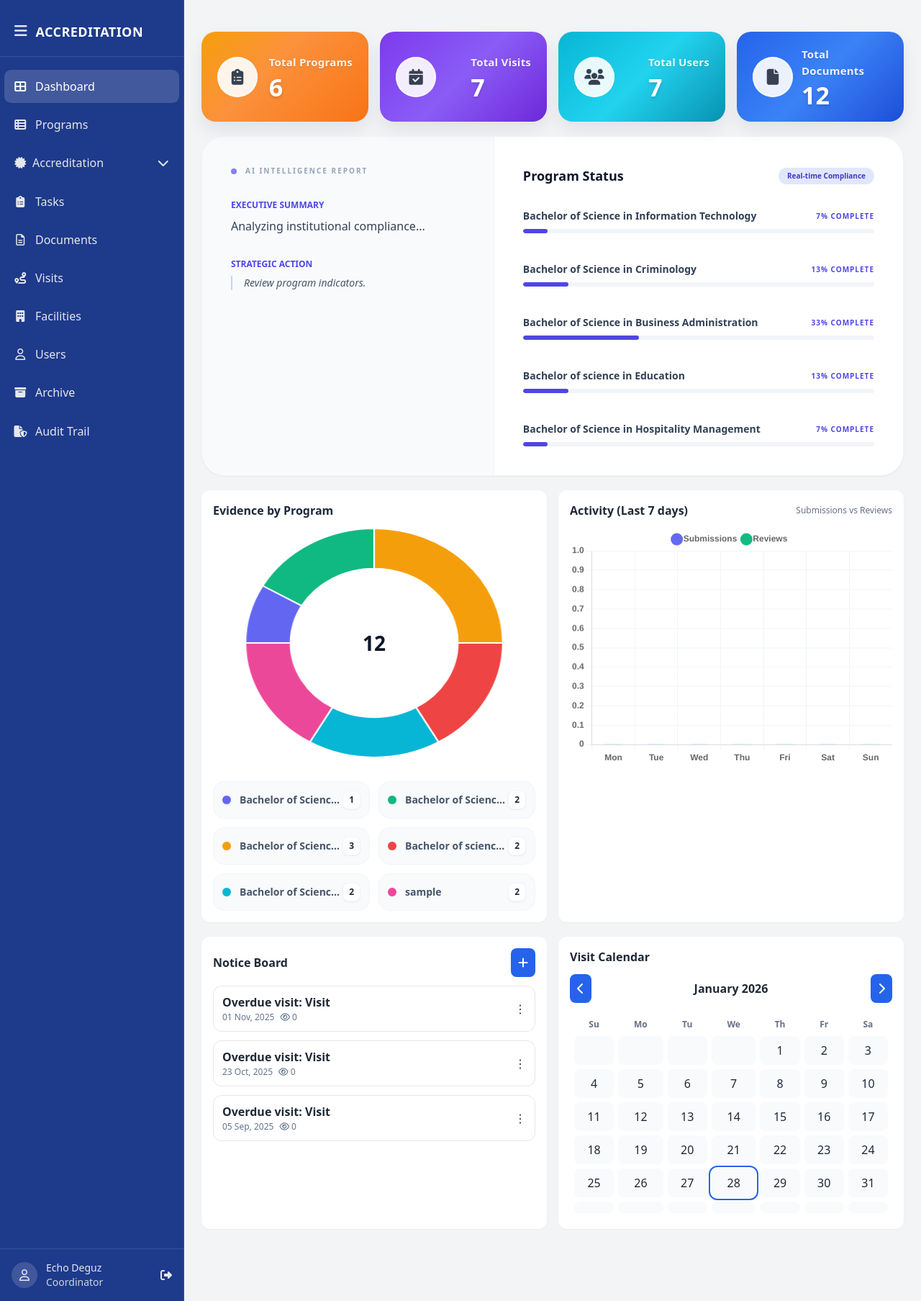
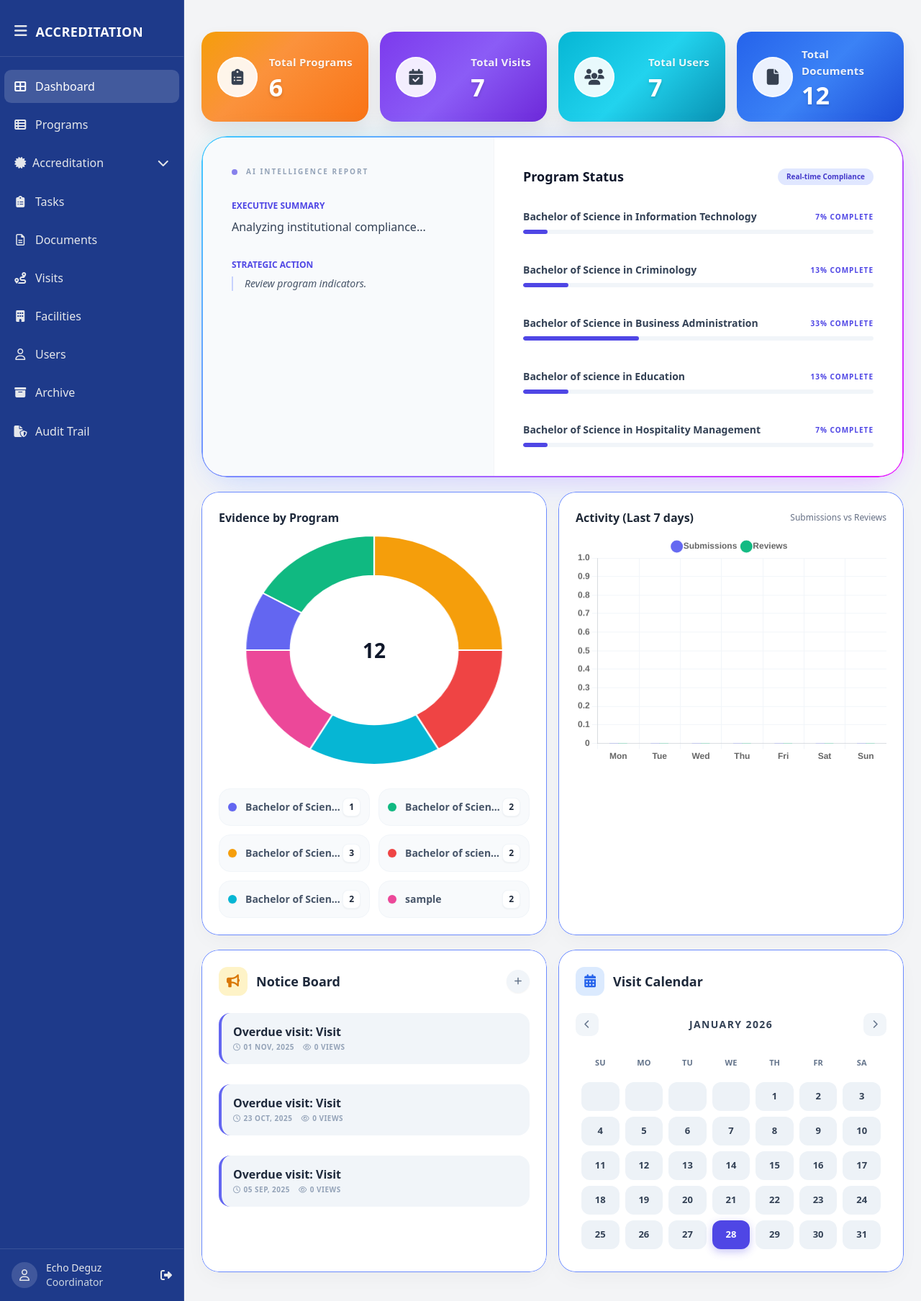
Before and after one commit to ejjays/ams, a PHP site: page /PHP/dashboard.php in a window 1280 px wide. Shown: the whole page at 72% size. Run offline with PHP 8.4, Linux system fonts and the light colour scheme; a user stored in the database is signed in; data comes from the database, SQL or seed files in the repository; data that the repository does not hold is empty; some libraries are stand-ins or nearby versions.

Commit message:
UI: Premium polish for Notice Board, Calendar, and consistent dashboard card outlines

```diff
--- a/PHP/dashboard.php
+++ b/PHP/dashboard.php
@@ -61,7 +61,8 @@ function active($page, $current)
 
   <!-- AI Driven Analytics Section -->
   <section class="section">
-    <div class="bg-white rounded-[2rem] shadow-sm border border-gray-100 overflow-hidden">
+    <div class="ai-aura-container shadow-2xl shadow-indigo-100">
+      <div class="ai-aura-inner bg-white overflow-hidden">
         <div class="grid grid-cols-1 lg:grid-cols-12">
           <!-- AI Narrative Column -->
           <div class="lg:col-span-5 bg-slate-50 p-8 lg:p-10 border-r border-gray-100">
@@ -117,6 +118,7 @@ function active($page, $current)
           </div>
         </div>
       </div>
+    </div>
   </section>
 
   <section class="grid-2 section">
@@ -138,16 +140,29 @@ function active($page, $current)
   </section>
 
   <section class="grid-2 section">
+    <div class="card overflow-hidden">
+      <div class="flex items-center justify-between mb-6">
+        <div class="flex items-center gap-3">
+          <div class="w-10 h-10 rounded-xl bg-amber-100 flex items-center justify-center text-amber-600">
+            <i class="fa-solid fa-bullhorn text-lg"></i>
+          </div>
+          <h3 class="text-lg font-bold text-slate-800">Notice Board</h3>
+        </div>
+        <button id="addNoticeBtn" class="w-8 h-8 rounded-full bg-slate-100 hover:bg-indigo-600 hover:text-white transition-all text-slate-500 flex items-center justify-center shadow-sm">
+          <i class="fa-solid fa-plus text-xs"></i>
+        </button>
+      </div>
+      <ul class="notice-list space-y-4" id="noticeList"></ul>
+    </div>
+
     <div class="card">
-      <div class="card-title">
-        Notice Board
-        <button id="addNoticeBtn" class="btn-primary"><i class="fa-solid fa-plus"></i></button>
+      <div class="flex items-center gap-3 mb-6">
+        <div class="w-10 h-10 rounded-xl bg-blue-100 flex items-center justify-center text-blue-600">
+          <i class="fa-solid fa-calendar-days text-lg"></i>
         </div>
-      <ul class="notice-list" id="noticeList"></ul>
+        <h3 class="text-lg font-bold text-slate-800">Visit Calendar</h3>
       </div>
-    <div class="card">
-      <div class="card-title">Visit Calendar</div>
-      <div id="calendar" class="calendar"></div>
+      <div id="calendar" class="calendar-premium"></div>
     </div>
   </section>
 </main>
--- a/app/css/dashboard.v2.css
+++ b/app/css/dashboard.v2.css
@@ -196,7 +196,7 @@ body{font-family: var(--app-font);}
     opacity: 0;
     visibility: hidden;
     transition: all 0.3s cubic-bezier(0.4, 0, 0.2, 1);
-    z-index: 100;
+    z-index: 1000; /* Ensure it stays above everything */
     box-shadow: 0 10px 15px -3px rgba(0, 0, 0, 0.1);
 }
 
@@ -204,6 +204,221 @@ body{font-family: var(--app-font);}
     opacity: 1;
     visibility: visible;
     transform: translateX(-50%) translateY(0);
+}
+
+/* PREMIUM NOTICE BOARD */
+.notice-item-modern {
+    background: #f1f5f9;
+    border-radius: 16px;
+    padding: 16px;
+    border-left: 4px solid #6366f1;
+    transition: all 0.3s ease;
+    animation: fadeIn 0.4s ease-out forwards;
+}
+
+@keyframes fadeIn {
+    from { opacity: 0; transform: translateY(5px); }
+    to { opacity: 1; transform: translateY(0); }
+}
+
+.notice-item-modern:hover {
+    background: #e2e8f0;
+    transform: translateX(5px);
+    box-shadow: 0 4px 15px rgba(0, 0, 0, 0.05);
+}
+
+/* PREMIUM CALENDAR */
+.calendar-premium table {
+    width: 100%;
+    border-spacing: 8px;
+    border-collapse: separate;
+}
+
+.calendar-premium th {
+    font-size: 11px;
+    text-transform: uppercase;
+    color: #64748b;
+    padding-bottom: 10px;
+    font-weight: 800;
+}
+
+.calendar-premium td {
+    height: 40px;
+    width: 40px;
+    text-align: center;
+    border-radius: 12px;
+    font-size: 13px;
+    font-weight: 700;
+    color: #334155;
+    cursor: default;
+    transition: all 0.2s ease;
+    background: #edf2f7; /* Perfect balanced grey */
+    border: 2px solid transparent;
+}
+
+.calendar-premium td:hover:not(:empty) {
+    background: #f1f5f9;
+    border-color: #cbd5e1;
+    transform: translateY(-2px);
+}
+
+.calendar-premium td.event {
+    background: #e0e7ff;
+    color: #4f46e5;
+    position: relative;
+}
+
+.calendar-premium td.event::after {
+    content: '';
+    position: absolute;
+    bottom: 4px;
+    left: 50%;
+    transform: translateX(-50%);
+    width: 4px;
+    height: 4px;
+    background: #4f46e5;
+    border-radius: 50%;
+}
+
+.calendar-premium td.today {
+    background: #4f46e5;
+    color: #ffffff;
+    box-shadow: 0 4px 12px rgba(79, 70, 229, 0.3);
+}
+
+.calendar-premium .cal-header {
+    display: flex;
+    align-items: center;
+    justify-content: space-between;
+    margin-bottom: 20px;
+}
+
+.calendar-premium .cal-btn {
+    width: 32px;
+    height: 32px;
+    border-radius: 10px;
+    background: #f1f5f9;
+    display: flex;
+    align-items: center;
+    justify-content: center;
+    color: #64748b;
+    border: none;
+    cursor: pointer;
+    transition: all 0.2s;
+}
+
+.calendar-premium .cal-btn:hover {
+    background: #e2e8f0;
+    color: #1e293b;
+}
+
+/* --- AI AURA PREMIUM ANIMATION --- */
+/* --- AI AURA PREMIUM ANIMATION (V3 - NEON GRADIENT) --- */
+.ai-aura-container {
+    position: relative;
+    padding: 2px; /* Thinner sophisticated border */
+    border-radius: 2.2rem;
+    z-index: 1;
+    background: transparent;
+}
+
+/* THE NEON BORDER (BEFORE) */
+.ai-aura-container::before {
+    content: "";
+    position: absolute;
+    inset: 0;
+    padding: 2px;
+    border-radius: 2.2rem;
+    background: linear-gradient(-45deg, #e81cff 0%, #40c9ff 100%);
+    -webkit-mask:
+        linear-gradient(#fff 0 0) content-box,
+        linear-gradient(#fff 0 0);
+    -webkit-mask-composite: xor;
+    mask-composite: exclude;
+    pointer-events: none;
+    z-index: 2;
+}
+
+/* THE NEON GLOW (AFTER) */
+.ai-aura-container::after {
+    content: "";
+    z-index: -1;
+    position: absolute;
+    inset: 0;
+    background: linear-gradient(-45deg, #fc00ff 0%, #00dbde 100%);
+    transform: translate3d(0, 0, 0) scale(0.98);
+    filter: blur(20px);
+    opacity: 0.3;
+    border-radius: 2.2rem;
+    animation: aura-glow-pulse 4s ease-in-out infinite alternate;
+}
+
+@keyframes aura-glow-pulse {
+    from { opacity: 0.2; transform: scale(0.96); }
+    to { opacity: 0.4; transform: scale(1.01); }
+}
+
+.ai-aura-inner {
+    position: relative;
+    z-index: 1;
+    background: white;
+    border-radius: 2rem;
+}
+
+/* PURE SOLID PURPLE BORDER FOR DASHBOARD CARDS */
+main.content .card,
+.grid-2 .card,
+section .card {
+    position: relative !important;
+    background: white !important;
+    border-radius: 24px !important;
+    padding: 24px !important;
+    border: none !important;
+    /* PREMIUM DEPTH SHADOW */
+    box-shadow: 0 10px 30px -5px rgba(0, 0, 0, 0.04), 0 4px 10px -2px rgba(0, 0, 0, 0.02) !important;
+    transition: all 0.4s cubic-bezier(0.4, 0, 0.2, 1) !important;
+    z-index: 1;
+}
+
+main.content .card::before,
+.grid-2 .card::before,
+section .card::before {
+    content: "";
+    position: absolute;
+    inset: 0;
+    padding: 1px;
+    border-radius: 24px;
+    background: #6b8bff;
+    -webkit-mask:
+        linear-gradient(#fff 0 0) content-box,
+        linear-gradient(#fff 0 0);
+    -webkit-mask-composite: xor;
+    mask-composite: exclude;
+    pointer-events: none;
+    z-index: -1;
+    opacity: 1;
+}
+
+main.content .card:hover::before,
+.grid-2 .card:hover::before {
+    background: #0837e1;
+}
+
+/* Ensure AI Inner stays clean */
+.ai-aura-inner {
+    background: white !important;
+    border-radius: 2rem;
+    position: relative;
+    z-index: 5;
+}
+
+.ai-aura-inner .card::before { display: none !important; }
+.ai-aura-inner .card { border: none !important; box-shadow: none !important; padding: 0 !important; }
+
+main.content .card:hover,
+.grid-2 .card:hover {
+    box-shadow: 0 20px 25px -5px rgba(147, 51, 234, 0.1) !important;
+    transform: translateY(-4px) !important;
 }
 
 /* SKELETON LOADING */
```
Also changed, not shown: app/js/dashboard_v2.js (+69 -4 lines). Lines whose indentation alone changed are shown as unchanged.
